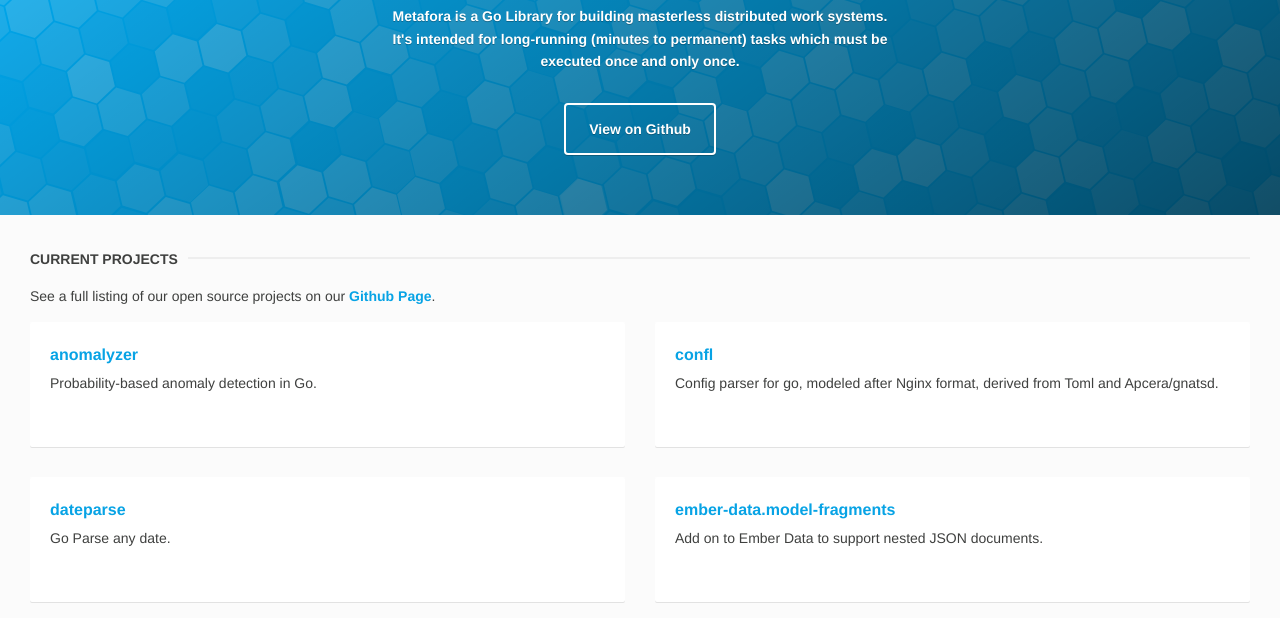
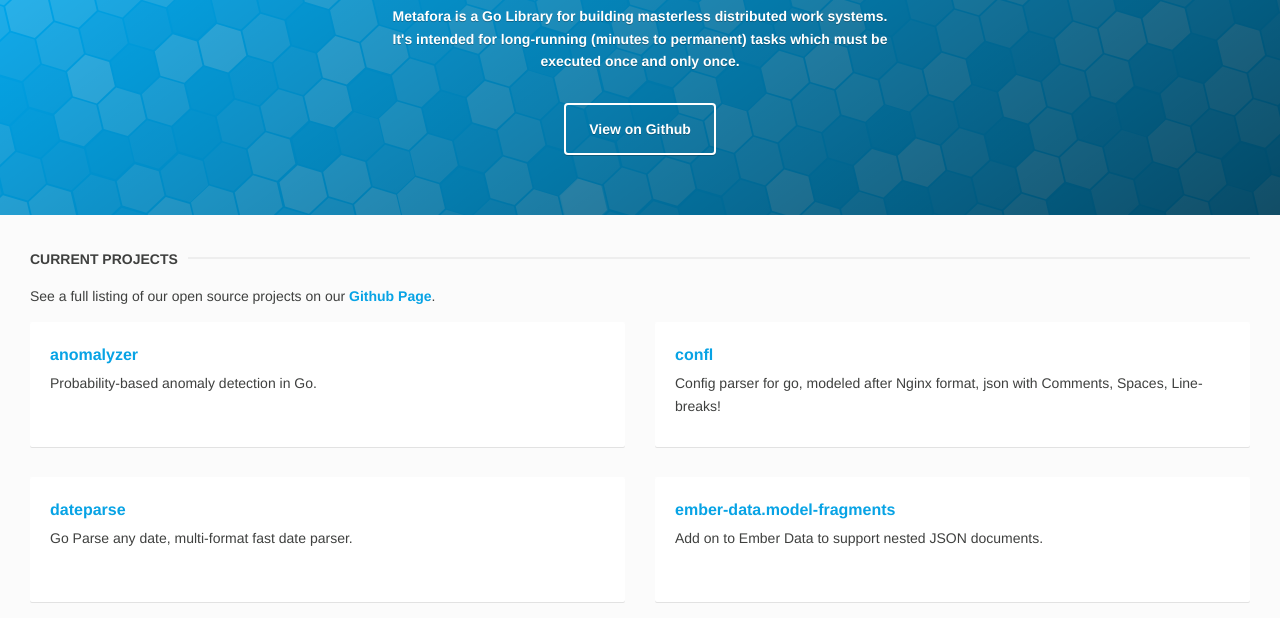
Before and after one commit to lytics/lytics.github.io, a plain HTML site: page index.html in a window 1280 px wide. Shown: the part 182-800 px from the top of the page. Drawn offline with Linux system fonts and the light colour scheme.

Commit message:
couple tweaks

```diff
--- a/index.html
+++ b/index.html
@@ -27,14 +27,13 @@
             <div class="col-1-2">
               <div class="project">
                 <h4><a href="https://github.com/lytics/confl">confl</a></h4>
-                <p>Config parser for go, modeled after Nginx format, derived from Toml and
-  Apcera/gnatsd.</p>
+                <p>Config parser for go, modeled after Nginx format, json with Comments, Spaces, Line-breaks!</p>
               </div>
             </div>
             <div class="col-1-2">
               <div class="project">
                 <h4><a href="https://github.com/araddon/dateparse">dateparse</a></h4>
-                <p>Go Parse any date.</p>
+                <p>Go Parse any date, multi-format fast date parser.</p>
             </div>
             </div>
             <div class="col-1-2">
@@ -43,13 +42,15 @@
                 <p>Add on to Ember Data to support nested JSON documents.</p>
               </div>
             </div>
+            <!--  coming soon
             <div class="col-1-2">
               <div class="project">
                 <h4><a href="https://github.com/lytics/grid">grid</a></h4>
                 <p>The topology communication system used as a backbone for lytic's
-  stream processing services.</p>
+                    stream processing services.</p>
               </div>
             </div>
+            -->
             <div class="col-1-2">
               <div class="project">
                 <h4><a href="https://github.com/lytics/hll">hll</a></h4>
```
